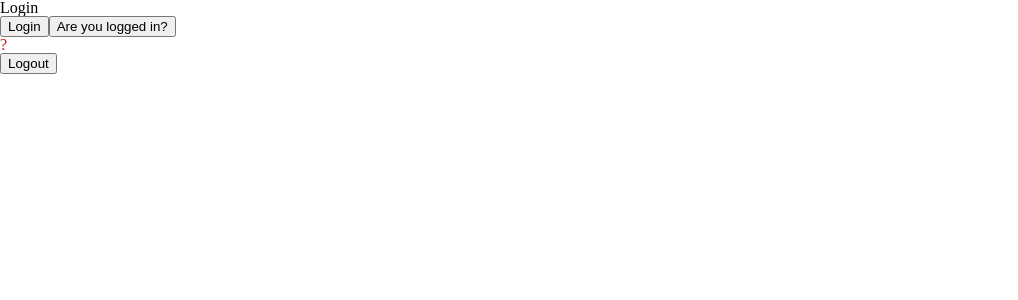
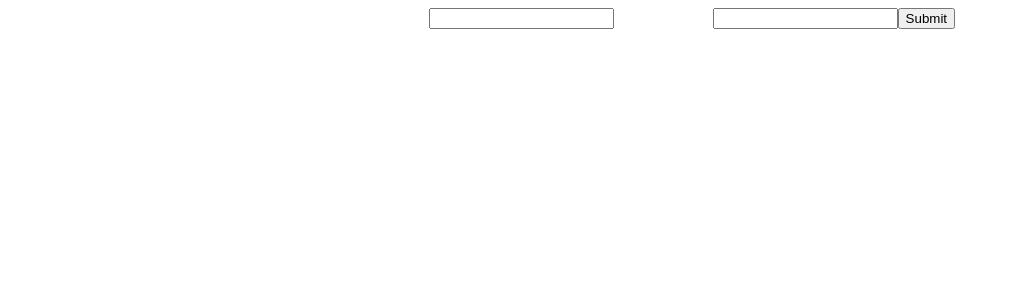
Before and after one commit to jlpanetta1681/skate-shop-next, a Next.js app: page /Login in a window 1280 px wide. Shown: the top 300 px of the page, without its empty margins (0-1018 px from the left). Built offline with nearby package versions, Linux system fonts and the light colour scheme.

Commit message:
Feature: Adds social media Icons for facebook, github, and twitter

```diff
--- a/package.json
+++ b/package.json
@@ -12,13 +12,11 @@
     "@next/font": "13.1.0",
     "@types/node": "18.11.17",
     "@types/react": "18.0.26",
-    "@types/react-dom": "18.0.10",
     "eslint": "8.30.0",
     "eslint-config-next": "13.1.0",
     "iron-session": "^6.3.1",
     "next": "13.1.0",
     "react": "18.2.0",
-    "react-dom": "18.2.0",
     "react-icons": "^4.7.1",
     "typescript": "4.9.4"
   }
--- a/pages/Login.tsx
+++ b/pages/Login.tsx
@@ -1,38 +1,61 @@
-import React from "react";
+import React, { useState } from 'react';
+import styles from '/styles/Home.module.css';
+const LoginForm = () => {
+  const [username, setUsername] = useState('');
+  const [password, setPassword] = useState('');
+  const [isLoggedIn, setIsLoggedIn] = useState(false);
 
-import { useState } from 'react'
+  const handleChange = (event: any) => {
+    if (event.target.name === 'username') {
+      setUsername(event.target.value);
+    } else {
+      setPassword(event.target.value);
+    }
+  };
 
-function Login() {
+  const handleSubmit = (event: any): void => {
+    event.preventDefault();
+    // validate form
+    if (username === '' || password === '') {
+      alert('Please enter a username and password');
+      return;
+    }
+    // submit form
+    setIsLoggedIn(true);
+  };
 
-const [message, setMessage] = useState("message");
-const [isLoggedIn, setIsLoggedIn] = useState("?");
-
-
-
-const Login = async() => {
-
-}
-
-const checkLogin = async() => {
-
-}
-
-const logout = async() => {
-
-}
   return (
     <div>
-        <h1>Login</h1>
-        <button onClick={Login}>Login</button>
+      {isLoggedIn ? (
+        <h1>Welcome {username}!</h1>
+      ) : (
+        <div className={styles.form_container}>
 
-        <button onClick={checkLogin}>Are you logged in?</button>
-
-        <p style = {{color: "red"}}>{isLoggedIn}</p>
-
-        <button onClick={logout}>Logout</button>
-
+        <form onSubmit={handleSubmit}>
+          <label>
+            Username:
+            <input
+              type="text"
+              name="username"
+              value={username}
+              onChange={handleChange}
+              />
+          </label>
+          <label>
+            Password:
+            <input
+              type="password"
+              name="password"
+              value={password}
+              onChange={handleChange}
+              />
+          </label>
+          <input type="submit" value="Submit" />
+        </form>
+      </div>
+      )}
     </div>
   );
 };
 
-export default Login
+export default LoginForm;
--- a/pages/Tutorials.tsx
+++ b/pages/Tutorials.tsx
@@ -2,7 +2,7 @@ import React from 'react'
 
 function Tutorials() {
   return (
-    <div>Tutorials</div>
+    <div>under construction!!</div>
   )
 }
 
--- a/pages/_app.tsx
+++ b/pages/_app.tsx
@@ -1,7 +1,5 @@
 import '../styles/globals.css'
-import type { AppProps } from 'next/app'
-import Layout from "../components/Layout.js"
-
+import type { AppProps } from 'next/app';
 
 export default function App({ Component, pageProps }: AppProps) {
   return <Component {...pageProps} />
--- a/styles/Home.module.css
+++ b/styles/Home.module.css
@@ -85,6 +85,15 @@
 
 }
 
+.form_container {
+  position: relative;
+  z-index: 1;
+  text-align: center;
+  font-size: 1.5rem;
+  color: white;
+  border: 3px solid white;
+}
+
 .a:hover
  {
   border-radius: 25px;
```
Also changed, not shown: components/Layout.tsx (deleted, +0 -12 lines), components/navBar/NavBar.tsx (+7 -16 lines), components/signup/SignUp.tsx (renamed from components/SignUp.tsx, +1 -8 lines), pages/index.tsx (+7 -13 lines).
